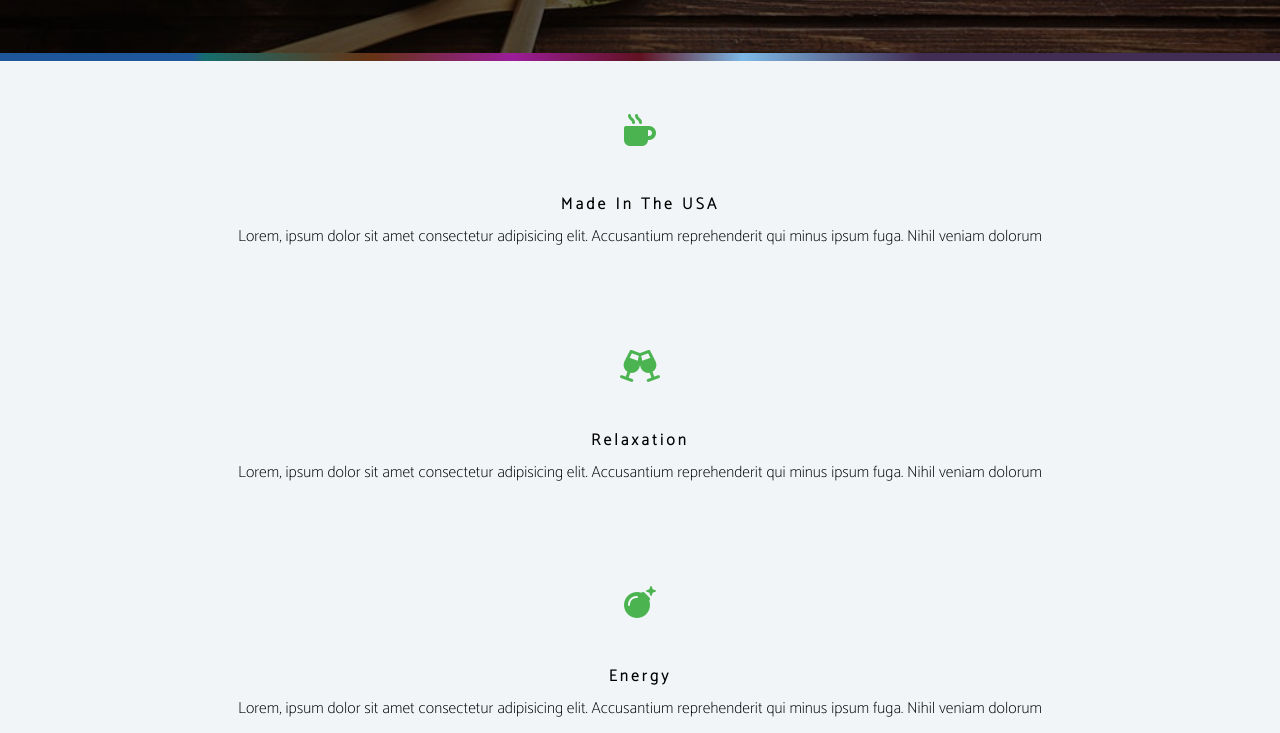
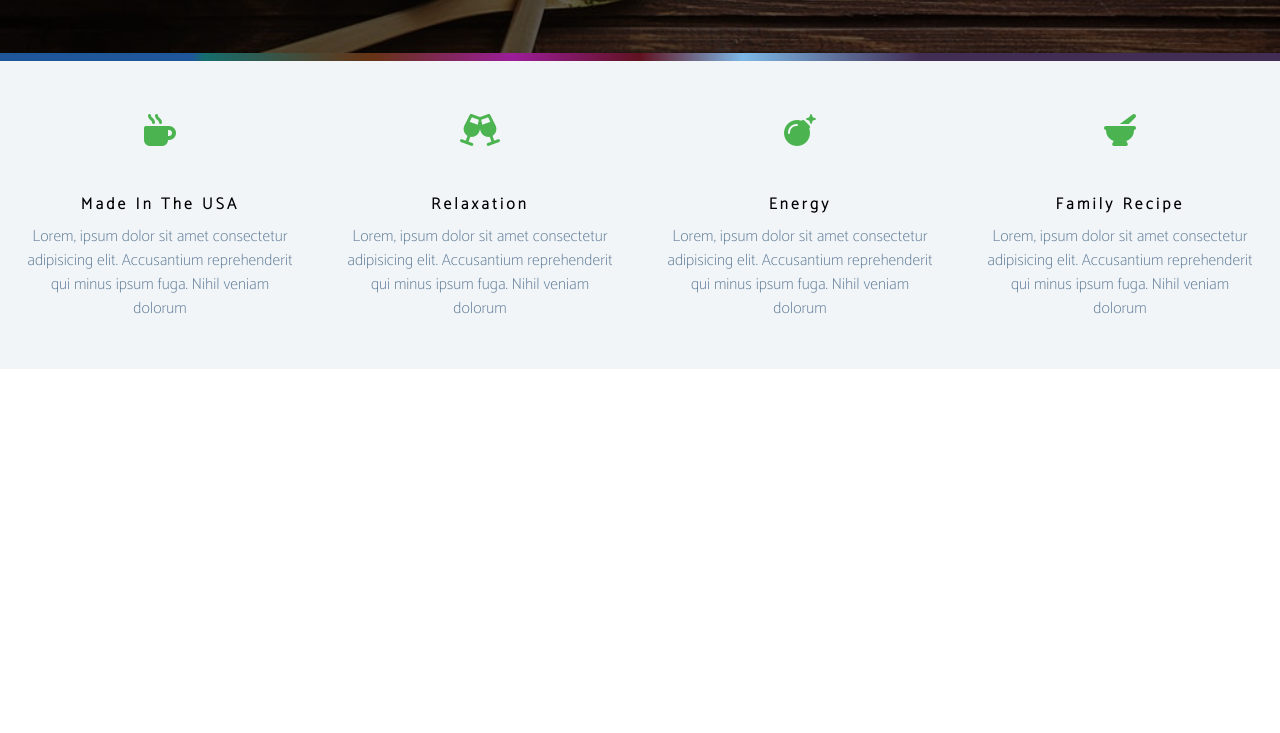
Before and after one commit to Iyanuoluwa-vic/Tea-Station-Project, a plain HTML site: page index.html in a window 1280 px wide. Shown: the part 747-1480 px from the top of the page. After the commit the page ends 1116 px from the top, so only its background shows below. Drawn offline with Linux system fonts and the light colour scheme; a web font is replaced by a local one.

Commit message:
@media screen for skill

```diff
--- a/css/main.css
+++ b/css/main.css
@@ -14,7 +14,7 @@ Variables
   --clr-white: #fff;
   --ff-primary: Catamaran, sans-serif;
   --ff-secondary: Grand Hotel, cursive;
-  --transition: all 3s linear;
+  --transition: all 0.3s linear;
   --spacing: 0.2rem;
   --radius: 0.5rem;
 }
@@ -205,8 +205,43 @@ Skill section
 
 .skill-icon {
   font-size: 2rem;
-  color: var(--clr-primary);
   margin-bottom: 2.5rem;
   transition: var(--transition);
   display: inline-block;
+  color: var(--clr-primary);
 }
+
+.skill-text {
+  color: var(--clr-grey-5);
+  width: 17rem;
+  margin: 0 auto;
+}
+
+.skill:hover {
+  background-color: var(--clr-white);
+  box-shadow: 1px 7px 5px 0px rgba(0, 0, 0, 0.22);
+}
+
+.skill:hover .skill-icon {
+  transform: translateY(-5px);
+}
+
+@media screen and (min-width: 576px) {
+  .skill {
+    float: left;
+    width: 50%;
+  }
+}
+
+@media screen and (min-width: 1200px) {
+  .skill {
+    float: left;
+    width: 25%;
+  }
+}
+
+.clearfix:after {
+  content: "";
+  display: table;
+  clear: both;
+}
```
